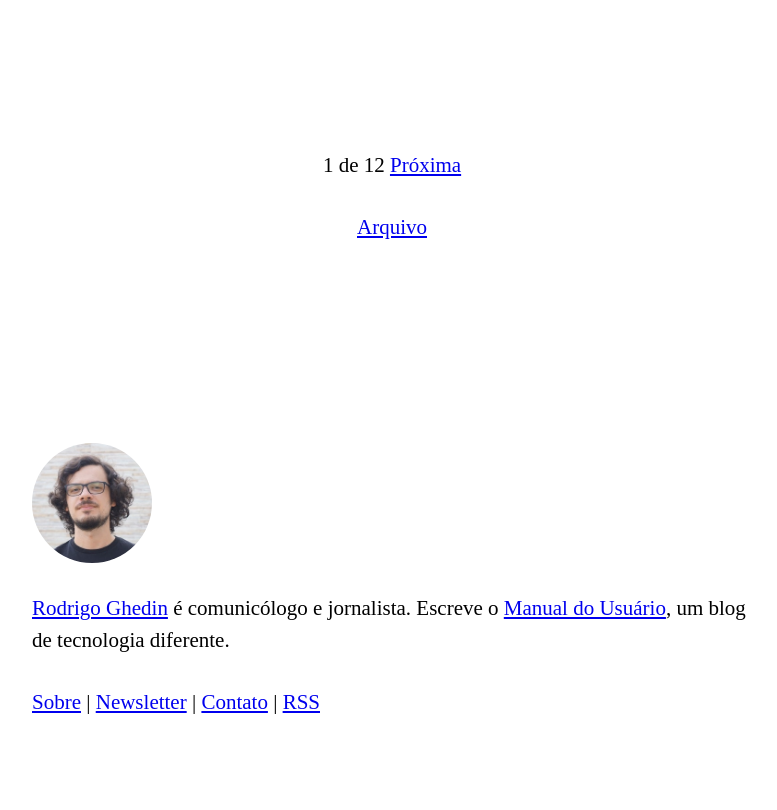
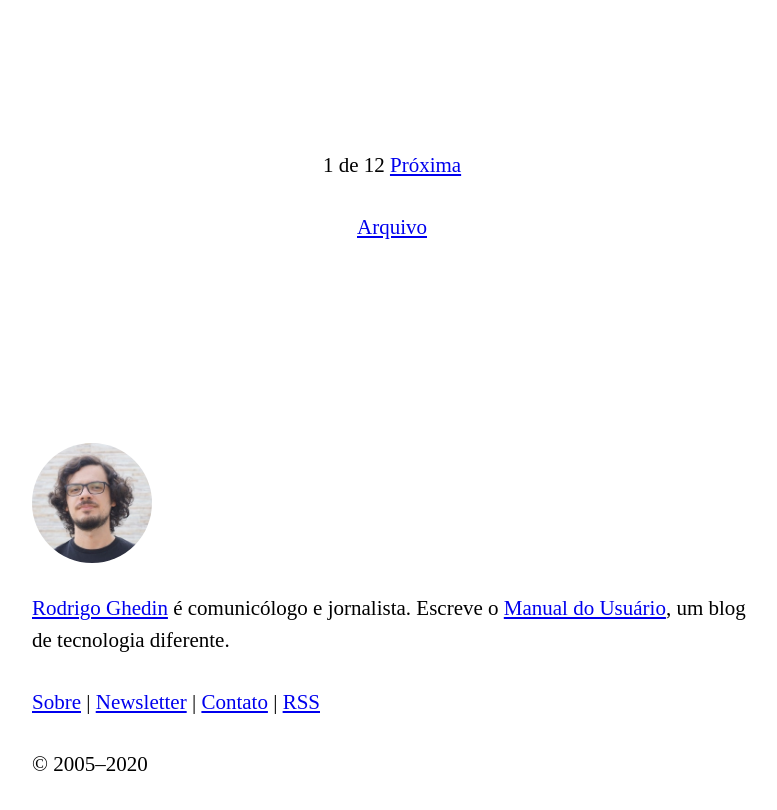
Before and after one commit to rghedin/rghedin.github.io, a Jekyll site: the page built from index.html, in a window 1280 px wide and 900 px high, scrolled down 14302 px. Shown: the top 810 px of the window, without its empty margins (248-1025 px from the left). Built offline with Jekyll 4.4.1, drawn with Linux system fonts in a browser that asks for light colours; the list of posts is cut into pages by our own code.

Commit message:
Acrescenta copyright e data (2005–2020) no rodapé

```diff
--- a/_includes/footer.html
+++ b/_includes/footer.html
@@ -2,6 +2,8 @@
     <p><img src="{{ site.baseurl }}/assets/foto-perfil.jpg" alt="Rodrigo Ghedin"/><br /><a href="https://rodrigo.ghed.in/">Rodrigo Ghedin</a> é comunicólogo e jornalista. Escreve o <a href="https://manualdousuario.net/">Manual do Usuário</a>, um blog de tecnologia diferente.</p>
 
     <p><a href="/sobre">Sobre</a> | <a href="https://newsletter.ghed.in">Newsletter</a> | <a href="mailto:rodrigo@ghed.in">Contato</a> | <a href="{{ "/feed.xml" | relative_url }}">RSS</a></p>
+
+    <p>&copy; 2005–2020</p>
   </footer>
 
 </div>
```
